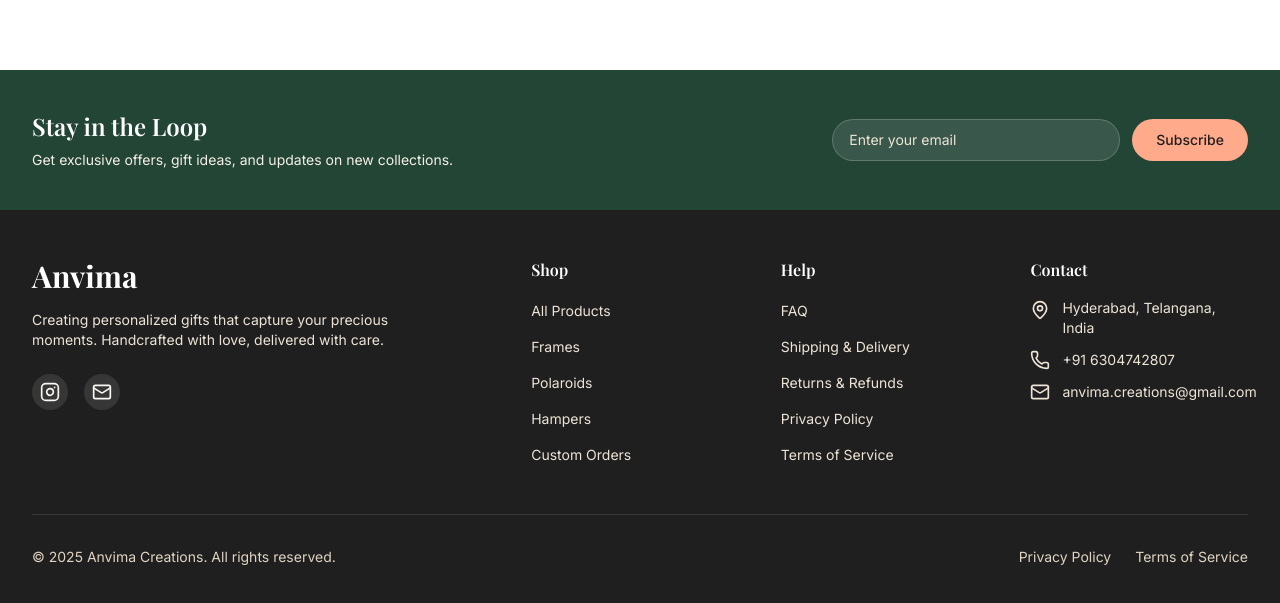
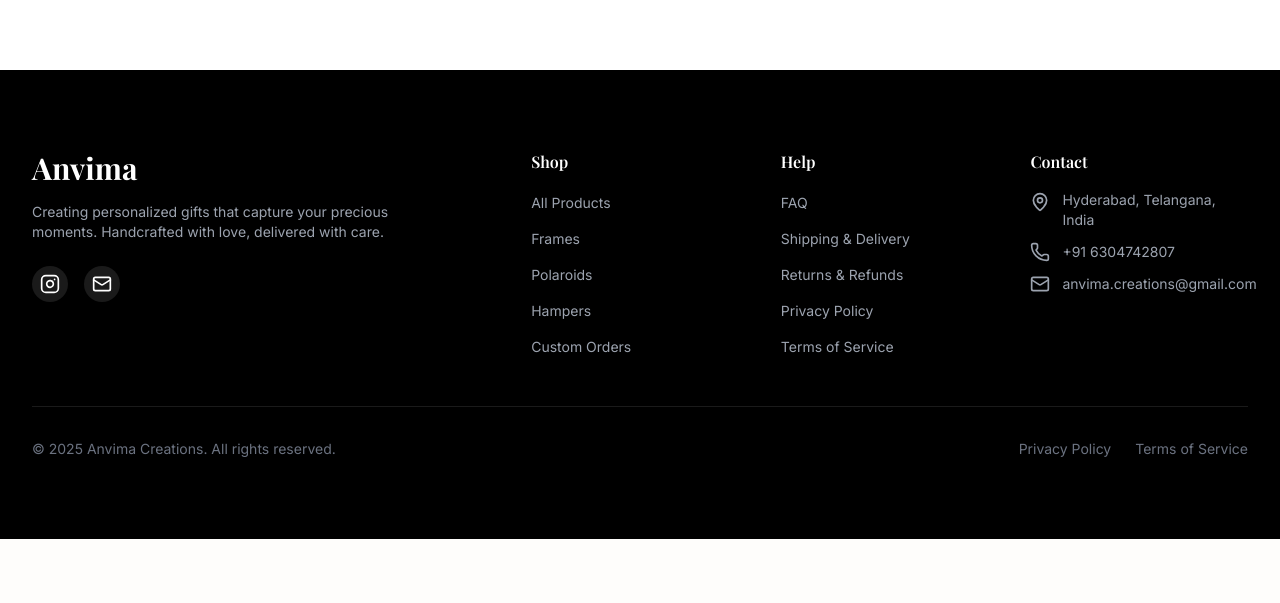
Before and after one commit to maneendra03/Anvima-web, a Next.js app: page / in a window 1280 px wide. Shown: the part 3859-4462 px from the top of the page. After the commit the page ends 4398 px from the top, so only its background shows below. Built offline with nearby package versions, Linux system fonts and the light colour scheme; no server answers.

Commit message:
Elevate color palette: refined rose gold, dusty rose, sage green, gold & lavender accents

```diff
--- a/src/app/globals.css
+++ b/src/app/globals.css
@@ -5,11 +5,16 @@
 @tailwind utilities;
 
 :root {
-  --peach-primary: #FFAA8A;
-  --blush-primary: #FF8FA6;
-  --cream-primary: #FAF7F2;
-  --forest-primary: #2D5A47;
-  --charcoal-primary: #3D3D3D;
+  /* Primary Brand Colors */
+  --peach-primary: #E4B09E;
+  --blush-primary: #DE8F9D;
+  --cream-primary: #FBF9F5;
+  --forest-primary: #3D6B5E;
+  --charcoal-primary: #374151;
+
+  /* Accent Colors */
+  --gold-accent: #D4A026;
+  --lavender-accent: #B39FD9;
 }
 
 * {
@@ -56,8 +61,8 @@ html {
 
 body {
   font-family: 'Inter', system-ui, sans-serif;
-  background-color: #FDFCFA;
-  color: #3D3D3D;
+  background-color: #FEFDFB;
+  color: #374151;
   line-height: 1.5; /* Better readability */
 }
 
--- a/src/components/layout/Footer.tsx
+++ b/src/components/layout/Footer.tsx
@@ -26,38 +26,9 @@ const footerLinks = {
 
 export default function Footer() {
   return (
-    <footer className="bg-charcoal-700 text-cream-100">
-      {/* Newsletter Section */}
-      <div className="bg-forest-600 py-6 sm:py-8 lg:py-10">
-        <div className="max-w-7xl mx-auto px-4 sm:px-6 lg:px-8">
-          <div className="flex flex-col md:flex-row items-center justify-between gap-4 sm:gap-5 lg:gap-6">
-            <div className="text-center md:text-left">
-              <h3 className="text-lg sm:text-xl lg:text-2xl font-serif font-semibold text-white mb-1 sm:mb-2">
-                Stay in the Loop
-              </h3>
-              <p className="text-xs sm:text-sm text-cream-200">
-                Get exclusive offers, gift ideas, and updates on new collections.
-              </p>
-            </div>
-            <form className="flex w-full md:w-auto gap-2 sm:gap-3">
-              <input
-                type="email"
-                placeholder="Enter your email"
-                className="px-3 sm:px-4 py-2 sm:py-2.5 text-sm rounded-full bg-white/10 border border-white/20 text-white placeholder-cream-300 focus:outline-none focus:border-white/50 w-full md:w-56 lg:w-72"
-              />
-              <button
-                type="submit"
-                className="px-4 sm:px-5 lg:px-6 py-2 sm:py-2.5 text-sm bg-peach-400 text-charcoal-700 rounded-full font-medium hover:bg-peach-500 transition-colors whitespace-nowrap"
-              >
-                Subscribe
-              </button>
-            </form>
-          </div>
-        </div>
-      </div>
-
+    <footer className="bg-black text-white">
       {/* Main Footer */}
-      <div className="max-w-7xl mx-auto px-4 sm:px-6 lg:px-8 py-8 sm:py-10 lg:py-12">
+      <div className="max-w-7xl mx-auto px-4 sm:px-6 lg:px-8 py-12 sm:py-16 lg:py-20">
         <div className="grid grid-cols-2 md:grid-cols-2 lg:grid-cols-5 gap-6 sm:gap-8">
           {/* Brand */}
           <div className="col-span-2 lg:col-span-2">
@@ -66,7 +37,7 @@ export default function Footer() {
                 Anvima
               </h2>
             </Link>
-            <p className="text-sm text-cream-300 mb-4 sm:mb-5 lg:mb-6 max-w-sm">
+            <p className="text-sm text-gray-400 mb-4 sm:mb-5 lg:mb-6 max-w-sm">
               Creating personalized gifts that capture your precious moments.
               Handcrafted with love, delivered with care.
             </p>
@@ -96,7 +67,7 @@ export default function Footer() {
                 <li key={link.name}>
                   <Link
                     href={link.href}
-                    className="text-sm text-cream-300 hover:text-white transition-colors"
+                    className="text-sm text-gray-400 hover:text-white transition-colors"
                   >
                     {link.name}
                   </Link>
@@ -113,7 +84,7 @@ export default function Footer() {
                 <li key={link.name}>
                   <Link
                     href={link.href}
-                    className="text-sm text-cream-300 hover:text-white transition-colors"
+                    className="text-sm text-gray-400 hover:text-white transition-colors"
                   >
                     {link.name}
                   </Link>
@@ -126,15 +97,15 @@ export default function Footer() {
           <div>
             <h3 className="text-sm sm:text-base font-semibold text-white mb-3 sm:mb-4">Contact</h3>
             <ul className="space-y-2 sm:space-y-3">
-              <li className="flex items-start gap-2 sm:gap-3 text-sm text-cream-300">
+              <li className="flex items-start gap-2 sm:gap-3 text-sm text-gray-400">
                 <MapPin className="w-4 h-4 sm:w-5 sm:h-5 mt-0.5 flex-shrink-0" />
                 <span>Hyderabad, Telangana, India</span>
               </li>
-              <li className="flex items-center gap-2 sm:gap-3 text-sm text-cream-300">
+              <li className="flex items-center gap-2 sm:gap-3 text-sm text-gray-400">
                 <Phone className="w-4 h-4 sm:w-5 sm:h-5 flex-shrink-0" />
                 <span>+91 6304742807</span>
               </li>
-              <li className="flex items-center gap-2 sm:gap-3 text-sm text-cream-300">
+              <li className="flex items-center gap-2 sm:gap-3 text-sm text-gray-400">
                 <Mail className="w-4 h-4 sm:w-5 sm:h-5 flex-shrink-0" />
                 <span>anvima.creations@gmail.com</span>
               </li>
@@ -144,10 +115,10 @@ export default function Footer() {
 
         {/* Bottom Bar */}
         <div className="border-t border-white/10 mt-8 sm:mt-10 lg:mt-12 pt-6 sm:pt-8 flex flex-col md:flex-row items-center justify-between gap-3 sm:gap-4">
-          <p className="text-cream-400 text-xs sm:text-sm">
+          <p className="text-gray-500 text-xs sm:text-sm">
             © {new Date().getFullYear()} Anvima Creations. All rights reserved.
           </p>
-          <div className="flex items-center gap-4 sm:gap-6 text-xs sm:text-sm text-cream-400">
+          <div className="flex items-center gap-4 sm:gap-6 text-xs sm:text-sm text-gray-500">
             <Link href="/faq#privacy" className="hover:text-white transition-colors">
               Privacy Policy
             </Link>
--- a/tailwind.config.js
+++ b/tailwind.config.js
@@ -16,48 +16,74 @@ module.exports = {
     },
     extend: {
       colors: {
-        // Soft pastels
+        // Refined Rose Gold - Luxurious & warm
         peach: {
-          50: '#FFF8F5',
-          100: '#FFEDE5',
-          200: '#FFDACC',
-          300: '#FFC4AD',
-          400: '#FFAA8A',
-          500: '#FF8F66',
-          600: '#E67A52',
+          50: '#FDF8F6',
+          100: '#FAEFEB',
+          200: '#F5DDD4',
+          300: '#EEC9BC',
+          400: '#E4B09E',
+          500: '#D9967F',
+          600: '#C47B63',
         },
+        // Soft Dusty Rose - Elegant & romantic
         blush: {
-          50: '#FFF5F7',
-          100: '#FFE8EC',
-          200: '#FFD1DA',
-          300: '#FFB3C2',
-          400: '#FF8FA6',
-          500: '#FF6B8A',
-          600: '#E65577',
+          50: '#FCF5F6',
+          100: '#F9E8EB',
+          200: '#F2D0D6',
+          300: '#E9B3BC',
+          400: '#DE8F9D',
+          500: '#D06B7E',
+          600: '#B85466',
         },
-        // Warm beige
+        // Warm Ivory - Clean & luxurious
         cream: {
-          50: '#FDFCFA',
-          100: '#FAF7F2',
-          200: '#F5EFE6',
-          300: '#EDE4D6',
-          400: '#E0D4C2',
-          500: '#D4C4AC',
-          600: '#BFA98D',
+          50: '#FEFDFB',
+          100: '#FBF9F5',
+          200: '#F6F2EB',
+          300: '#EDE7DC',
+          400: '#E0D7C9',
+          500: '#CFC3B0',
+          600: '#B8A890',
         },
-        // Deep accents
+        // Deep Sage - Sophisticated & calming
         forest: {
-          DEFAULT: '#2D5A47',
-          500: '#2D5A47',
-          600: '#234536',
-          700: '#1A3328',
-          800: '#12231B',
+          DEFAULT: '#3D6B5E',
+          400: '#4A8073',
+          500: '#3D6B5E',
+          600: '#30554A',
+          700: '#244038',
+          800: '#182B26',
         },
+        // Rich Charcoal - Professional & readable
         charcoal: {
-          500: '#3D3D3D',
-          600: '#2D2D2D',
-          700: '#1F1F1F',
-          800: '#141414',
+          200: '#9CA3AF',
+          300: '#6B7280',
+          400: '#4B5563',
+          500: '#374151',
+          600: '#1F2937',
+          700: '#111827',
+          800: '#0D1117',
+        },
+        // NEW: Gold Accent - Premium feel
+        gold: {
+          50: '#FFFBEB',
+          100: '#FEF3C7',
+          200: '#FDE68A',
+          300: '#FCD34D',
+          400: '#FBBF24',
+          500: '#D4A026',
+          600: '#B8860B',
+        },
+        // NEW: Lavender - Soft accent
+        lavender: {
+          50: '#F8F6FC',
+          100: '#F0EBF8',
+          200: '#E2D8F1',
+          300: '#CFC0E6',
+          400: '#B39FD9',
+          500: '#9678C9',
+          600: '#7C5CB0',
         },
       },
       fontFamily: {
```
